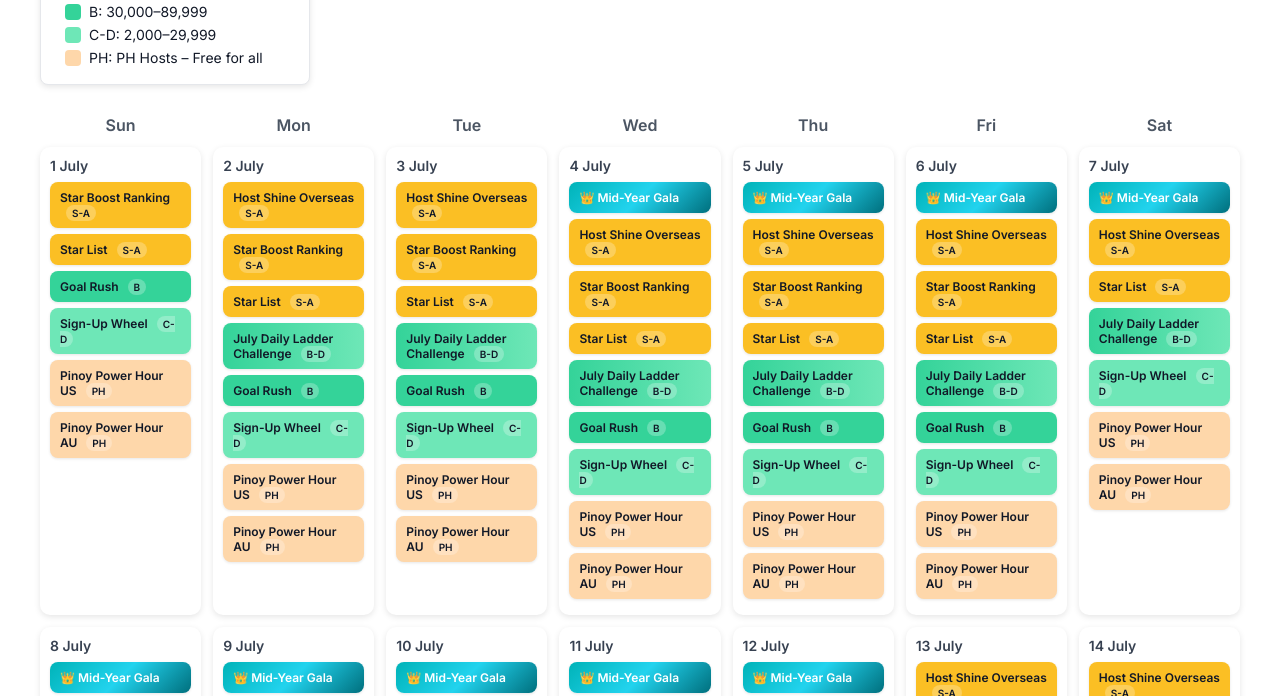
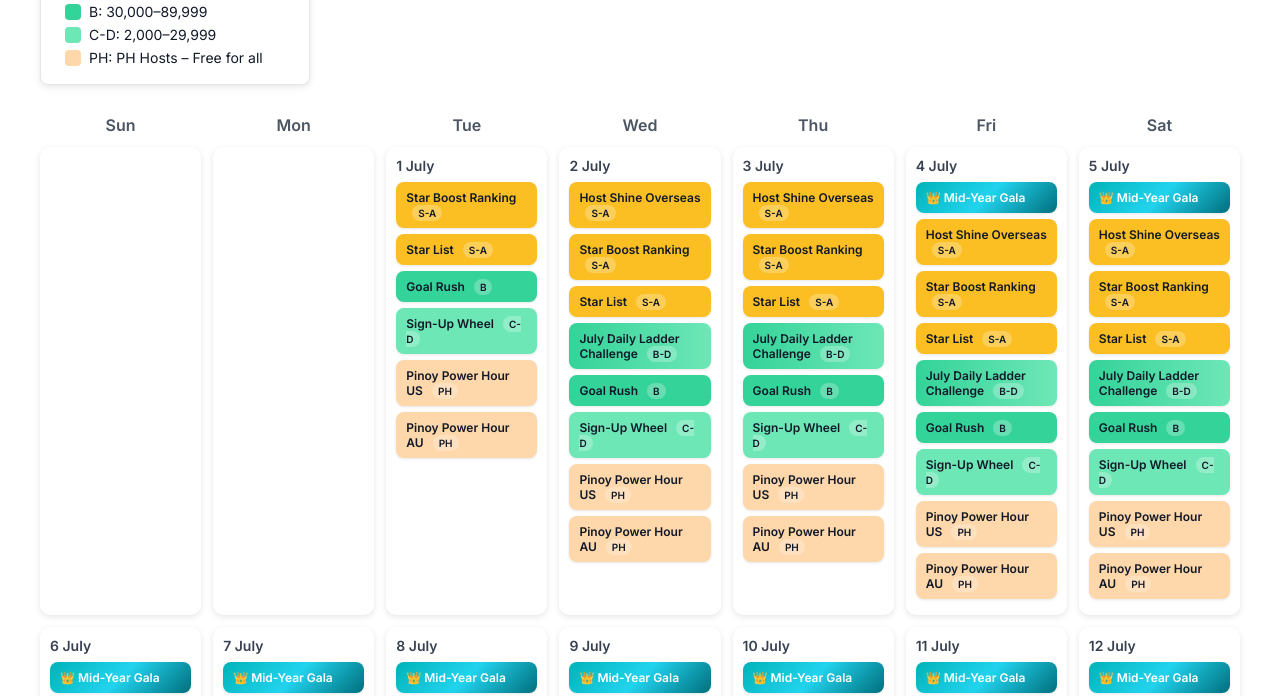
Before and after one commit to bigopheventscalendar/bigohosteventsjuly, a plain HTML site: page index.html in a window 1280 px wide. Shown: the part 93-789 px from the top of the page. Drawn offline with Linux system fonts and the light colour scheme.

Commit message:
Update index.html

```diff
--- a/index.html
+++ b/index.html
@@ -150,6 +150,8 @@
     <div>Sat</div>
   </div>
   <div class="calendar">
+    <div class="day"></div>
+    <div class="day"></div>
 <div class="day">
   <div class="date">1 July</div>
   <a class="event tier-s" href="https://activity.bigo.tv/live/act/act_16907/index.html?id=68369">Star Boost Ranking <span class="label">S-A</span></a>
```
